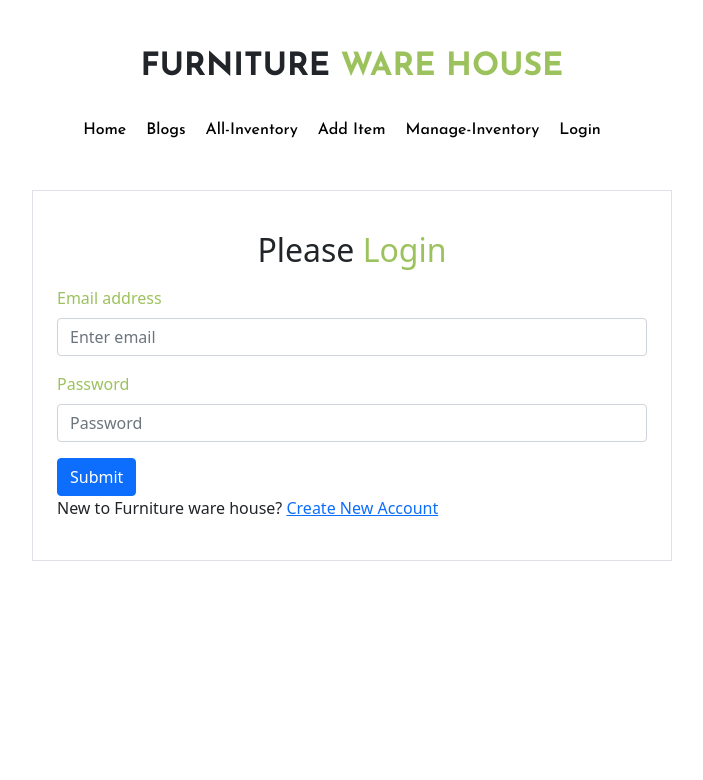
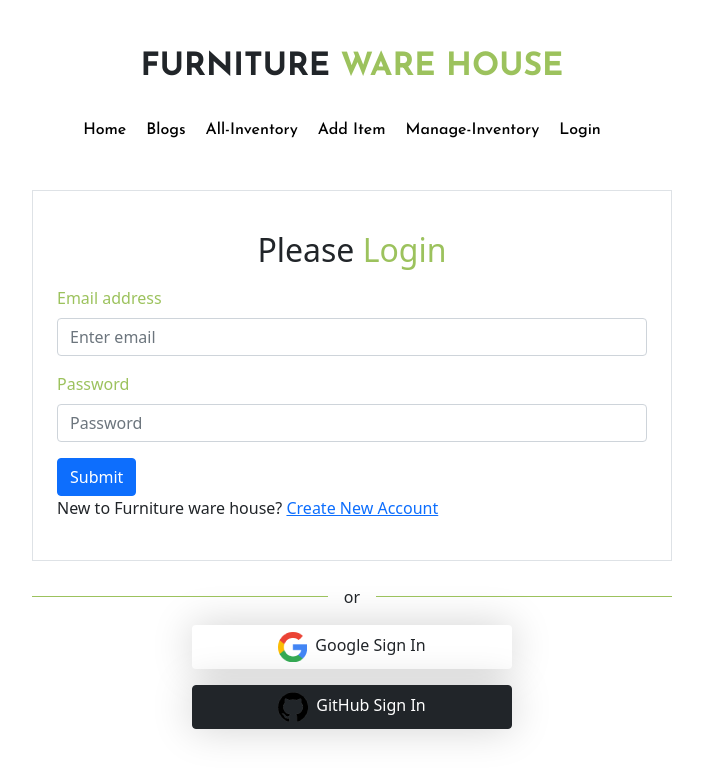
Before and after one commit to Safiul-Azam/furniture-warehouse-client, a React (Create React App) app: page /login in a window 1280 px wide. Shown: the top 780 px of the page, without its empty margins (288-991 px from the left). Built offline with nearby package versions, Linux system fonts and the light colour scheme.

Commit message:
created sociallogin section with style

```diff
--- a/src/Pages/Home/Inventory/InventoryItem/InventoryItem.js
+++ b/src/Pages/Home/Inventory/InventoryItem/InventoryItem.js
@@ -8,14 +8,16 @@ const InventoryItem = () => {
     const [products] = useInventory()
     return (
         <div className='my-5'>
-            <div>
-                <div></div>
-                <h3 className='text-center my-4'>Inventory <span className='title-color'>Item</span></h3>
-                <div></div>
+            <div className='d-flex align-items-center w-25 mx-auto'>
+                <div style={{ height: '2px' }} className='line-color w-25'></div>
+                <div>
+                    <h3 className='text-center my-4 mx-3'>Inventory <span className='title-color'>Item</span></h3>
+                </div>
+                <div style={{ height: '2px' }} className='line-color w-25'></div>
             </div>
             <div className='container furniture-collection'>
                 {
-                    products.slice(0 , 5).map(furniture => <InventorySingle
+                    products.slice(0, 5).map(furniture => <InventorySingle
                         key={furniture._id}
                         furniture={furniture}
                     ></InventorySingle>)
--- a/src/Pages/Login/Login/Login.js
+++ b/src/Pages/Login/Login/Login.js
@@ -1,8 +1,9 @@
-import React, {useRef} from 'react';
+import React, { useRef } from 'react';
 import { Button, Form } from 'react-bootstrap';
 import { useSignInWithEmailAndPassword } from 'react-firebase-hooks/auth';
 import { Link, useNavigate } from 'react-router-dom';
-import auth  from '../../../firebase.init';
+import auth from '../../../firebase.init';
+import SocialLogin from '../SocialLogin/SocialLogin';
 
 const Login = () => {
     const emailRef = useRef('')
@@ -14,18 +15,19 @@ const Login = () => {
         loading,
         error,
     ] = useSignInWithEmailAndPassword(auth);
-      if(user){
+    if (user) {
         navigate('/home')
     }
-    const handleSubmit = e =>{
+    const handleSubmit = e => {
         e.preventDefault()
         const email = emailRef.current.value
         const password = passwordRef.current.value
         signInWithEmailAndPassword(email, password)
-        console.log(email,password)
+        console.log(email, password)
     }
     return (
-        <div className='w-50 mx-auto border p-4 my-5'>
+        <div className='w-50 mx-auto my-5'>
+            <div className='border p-4 my-4'>
                 <Form onSubmit={handleSubmit}>
                     <h2 className='text-center my-3'>Please <span className='title-color'>Login</span></h2>
                     <Form.Group className="mb-3" controlId="formBasicEmail">
@@ -42,6 +44,8 @@ const Login = () => {
                     <p>New to Furniture ware house? <Link to='/registration'>Create New Account</Link></p>
                 </Form>
             </div>
+            <SocialLogin></SocialLogin>
+        </div>
     );
 };
 
--- /dev/null
+++ b/src/Pages/Login/SocialLogin/SocialLogin.css
@@ -0,0 +1,6 @@
+.social-btn{
+    box-shadow: 0px 0px 40px rgba(0, 0, 0, 0.18);
+}
+.line-color{
+    background-color:#9CC25D;
+}
--- a/src/Pages/Login/SocialLogin/SocialLogin.js
+++ b/src/Pages/Login/SocialLogin/SocialLogin.js
@@ -1,12 +1,25 @@
 import React from 'react';
+import google from '../../../images/social-icon/google.png';
+import github from '../../../images/social-icon/github.png';
+import './SocialLogin.css'
 
 const SocialLogin = () => {
     return (
         <div>
+            <div className='d-flex align-items-center'>
+                <div style={{ height: '1px' }} className='line-color w-50'></div>
+                <div className='mx-3'>or</div>
+                <div style={{ height: '1px' }} className='line-color w-50'></div>
+            </div>
             <div>
-            <div></div>
-            <div></div>
-            <div></div>
+                <button className='btn social-btn w-50 mx-auto d-block my-3'>
+                    <img className='me-2' src={google} alt="" />
+                     Google Sign In
+                    </button>
+                <button className='btn btn-dark social-btn w-50 mx-auto d-block my-3'>
+                    <img className='me-2' src={github} alt="" />
+                     GitHub Sign In
+                    </button>
             </div>
         </div>
     );
```
Also changed, not shown: src/images/social-icon/github.png (added), src/images/social-icon/google.png (added). Lines whose indentation alone changed are shown as unchanged.
